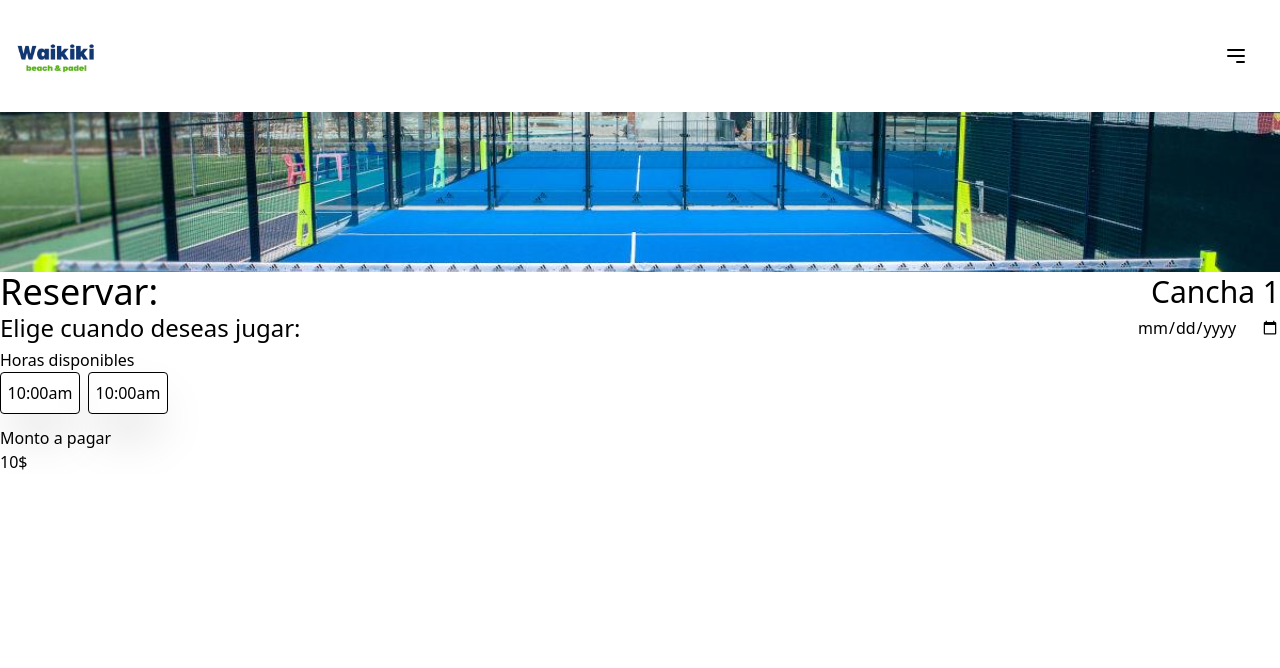
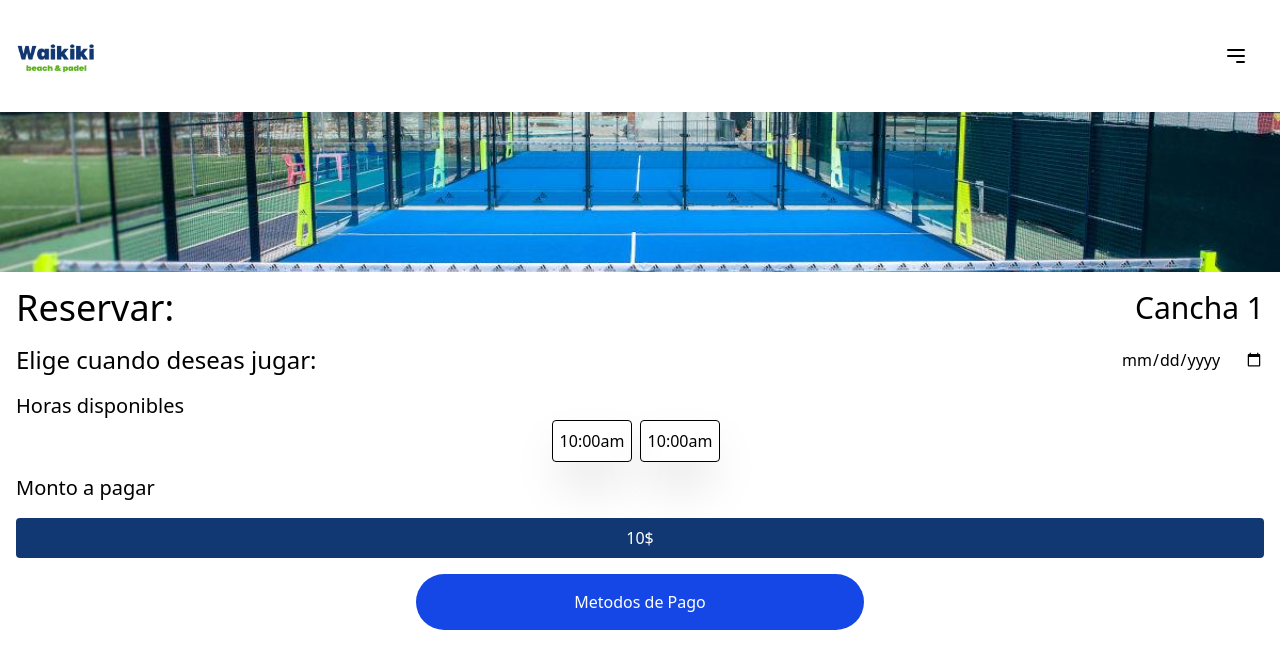
Before and after one commit to anzambrano21/waikikiPadel, a React (Vite) app: page /reservar in a window 1280 px wide. Shown: the top 668 px of the page. Built offline with nearby package versions, Linux system fonts and the light colour scheme.

Commit message:
componente Reservar

```diff
--- a/src/pages/Client/Reservar.jsx
+++ b/src/pages/Client/Reservar.jsx
@@ -9,20 +9,22 @@ function Reservar() {
             <div>
                 <img src={CanchaImg} alt="" className="w-screen h-40 object-cover" />
 
+                <div id="infoCont" className="p-4">
+
                     <div className="flex justify-between items-center">
                         <h1 className="text-4xl">Reservar:</h1>
                         <h2 className="text-3xl">Cancha 1</h2> {/* Aquí debe ir la variable cancha que se escogió */}
                     </div>
 
-                <div className="flex justify-between items-center">
+                    <div className="flex justify-between items-center my-4">
                         <h1 className="text-2xl">Elige cuando deseas jugar:</h1>
                         <input type="date" name="" id="" />
                     </div>
 
                     <div id="contHoras" className="flex flex-col my-1">
-                    <h2>Horas disponibles</h2>
+                        <h2 className="text-xl">Horas disponibles</h2>
 
-                    <ul className="flex">
+                        <ul className="flex justify-center">
                             <li>
                                 <Link to="/canchas">
                                     <div id="horario" className="flex justify-center items-center border w-20 mr-2 mb-2 p-2 shadow-2xl rounded hover:bg-[#113872] hover:text-white duration-300 ease-in">
@@ -43,13 +45,24 @@ function Reservar() {
                     </div>
 
                     <div id="precioCont" className="flex flex-col">
-                    <h3>Monto a pagar</h3>
+                        <h3 className="text-xl">Monto a pagar</h3>
 
-                    <div>
+                        <div className="bg-[#113872] text-white b text-center rounded p-2 my-4">
                             <p>10$</p>
                         </div>
 
                     </div>
+
+                    <div className="flex justify-center">
+                        <Link>
+                            <button className="bg-blue-700 text-white rounded-full w-md p-4">
+                                Metodos de Pago
+                            </button>
+                        </Link>
+                    </div>
+
+                </div>
+
             </div>
         </LayoutClient>
     );
```
Lines whose indentation alone changed are shown as unchanged.
